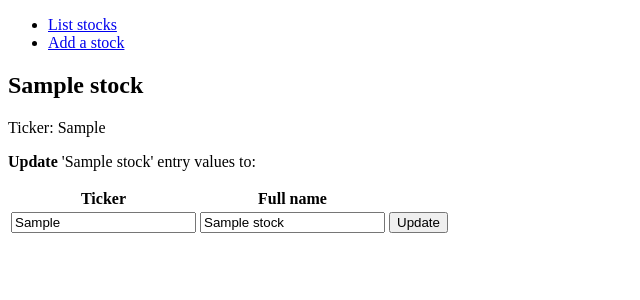
After one commit to kordaniel/oskari, a Flask app: page /stocks/1 in a window 1280 px wide. The commit adds this page. Shown: the top 300 px of the page, without its empty margins (0-640 px from the left). Run offline with Flask 2, Linux system fonts and the light colour scheme; tables that the repository leaves empty hold one stand-in row (values such as "Sample post").

Commit message:
Added view for Stock, implemented updating stock values, added user stories

```diff
--- a/application/stocks/views.py
+++ b/application/stocks/views.py
@@ -18,3 +18,15 @@ def stocks_create():
 @app.route("/stocks/new")
 def stocks_form():
     return render_template("stocks/new.html")
+
+@app.route("/stocks/<stock_id>", methods=["GET"])
+def stocks_view(stock_id):
+    return render_template("stocks/stock.html", s = Stock.query.get(stock_id))
+
+@app.route("/stocks/update/<stock_id>", methods=["POST"])
+def stocks_update(stock_id):
+    s = Stock.query.get(stock_id)
+    s.ticker = request.form.get("ticker")
+    s.name = request.form.get("name")
+    db.session().commit()
+    return redirect(url_for("stocks_index"))
--- a/application/templates/stocks/list.html
+++ b/application/templates/stocks/list.html
@@ -9,7 +9,9 @@
         {% for stock in stocks %}
         <tr>
             <td>{{ stock.ticker }}</td>
-            <td>{{ stock.name }}</td>
+            <td>
+                <a href="{{ url_for('stocks_view', stock_id=stock.id) }}">{{ stock.name }}</a>
+            </td>
         </tr>
         {% endfor %}
     </table>
--- a/application/templates/stocks/new.html
+++ b/application/templates/stocks/new.html
@@ -1,6 +1,7 @@
 {% extends "layout.html" %}
 
 {% block body %}
+<h2>Add new stock</h2>
     <form method="POST" action="{{ url_for('stocks_create') }}">
         <table>
             <tr>
--- /dev/null
+++ b/application/templates/stocks/stock.html
@@ -0,0 +1,21 @@
+{% extends "layout.html" %}
+
+{% block body %}
+    <h2>{{ s.name }}</h2>
+    <p>Ticker: {{ s.ticker }}</p>
+    <p><strong>Update</strong> '{{ s.name }}' entry values to:</p>
+    <form method="POST" action="{{ url_for('stocks_update', stock_id=s.id) }}">
+        <table>
+            <tr>
+                <th>Ticker</th>
+                <th>Full name</th>
+                <th></th>
+            </tr>
+            <tr>
+                <td><input type="text" name="ticker" value="{{ s.ticker }}"/></td>
+                <td><input type="text" name="name" value="{{ s.name }}"/></td>
+                <td><input type="submit" value="Update"/></td>
+            </tr>
+        </table>
+    </form>
+{% endblock %}
```
Also changed, not shown: documentation/user_stories.md (added, +14 -0 lines), README.md.
